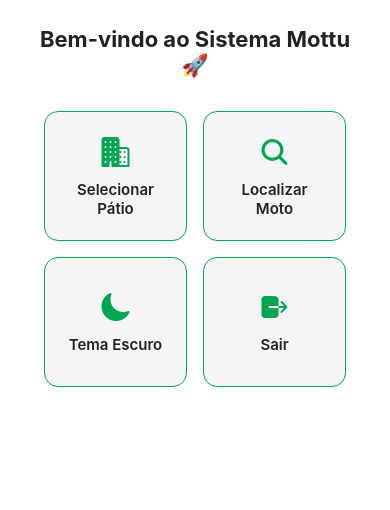
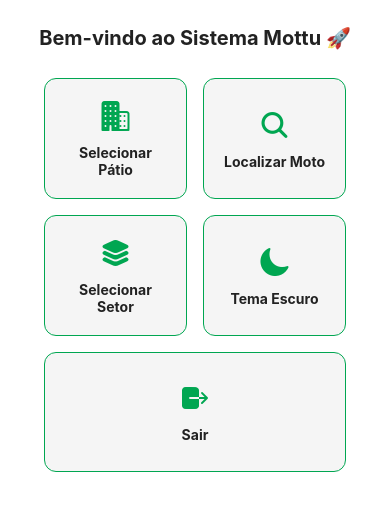
Before and after one commit to gusandrini/my-app-mottu, a React Native app: screen /Home in a window 390 px wide. Shown: the top 510 px of the page. Built offline with nearby package versions, Linux system fonts and the light colour scheme.

Commit message:
feat: Add "Selecionar Setor" option to HomeScreen and adjust layout styles for consistency

```diff
--- a/src/screens/HomeScreen.tsx
+++ b/src/screens/HomeScreen.tsx
@@ -40,11 +40,17 @@
     { id: "2", titulo: "Localizar Moto", icone: "search", rota: "LocateMoto" },
     {
       id: "3",
+      titulo: "Selecionar Setor",
+      icone: "layers",
+      rota: "SectorSelection",
+    },
+    {
+      id: "4",
       titulo: isDark ? "Tema Claro" : "Tema Escuro",
       icone: isDark ? "sunny" : "moon",
       rota: "ToggleTheme",
     },
-    { id: "4", titulo: "Sair", icone: "log-out", rota: "Logout" },
+    { id: "5", titulo: "Sair", icone: "log-out", rota: "Logout" },
   ];
 
   const renderItem = ({ item }: any) => (
@@ -98,9 +104,9 @@
 const styles = StyleSheet.create({
   container: { flex: 1, padding: 16 },
   title: {
-    fontSize: 22,
+    fontSize: 20,
     fontWeight: "bold",
-    marginBottom: 25,
+    marginBottom: 20,
     textAlign: "center",
   },
   grid: { paddingBottom: 20 },
@@ -109,16 +115,16 @@
     margin: 8,
     padding: 20,
     borderWidth: 1,
-    borderRadius: 14,
+    borderRadius: 12,
     alignItems: "center",
     justifyContent: "center",
-    elevation: 4,
-    minHeight: 130,
+    elevation: 3,
+    minHeight: 120,
   },
   cardText: {
     marginTop: 10,
-    fontSize: 15,
-    fontWeight: "600",
+    fontSize: 14,
+    fontWeight: "bold",
     textAlign: "center",
   },
 });
--- a/src/screens/PatioOptionsScreen.tsx
+++ b/src/screens/PatioOptionsScreen.tsx
@@ -122,7 +122,6 @@
           renderItem={({ item }) => (
             <TouchableOpacity
               style={[styles.card, { backgroundColor: theme.card, borderColor: theme.primary }]}
-              onPress={() => navigation.navigate("LocateMoto", { moto: item })}
             >
               <Text style={[styles.cardTitle, { color: theme.text }]}>
                 {item.modelo} - {item.placa}
```
